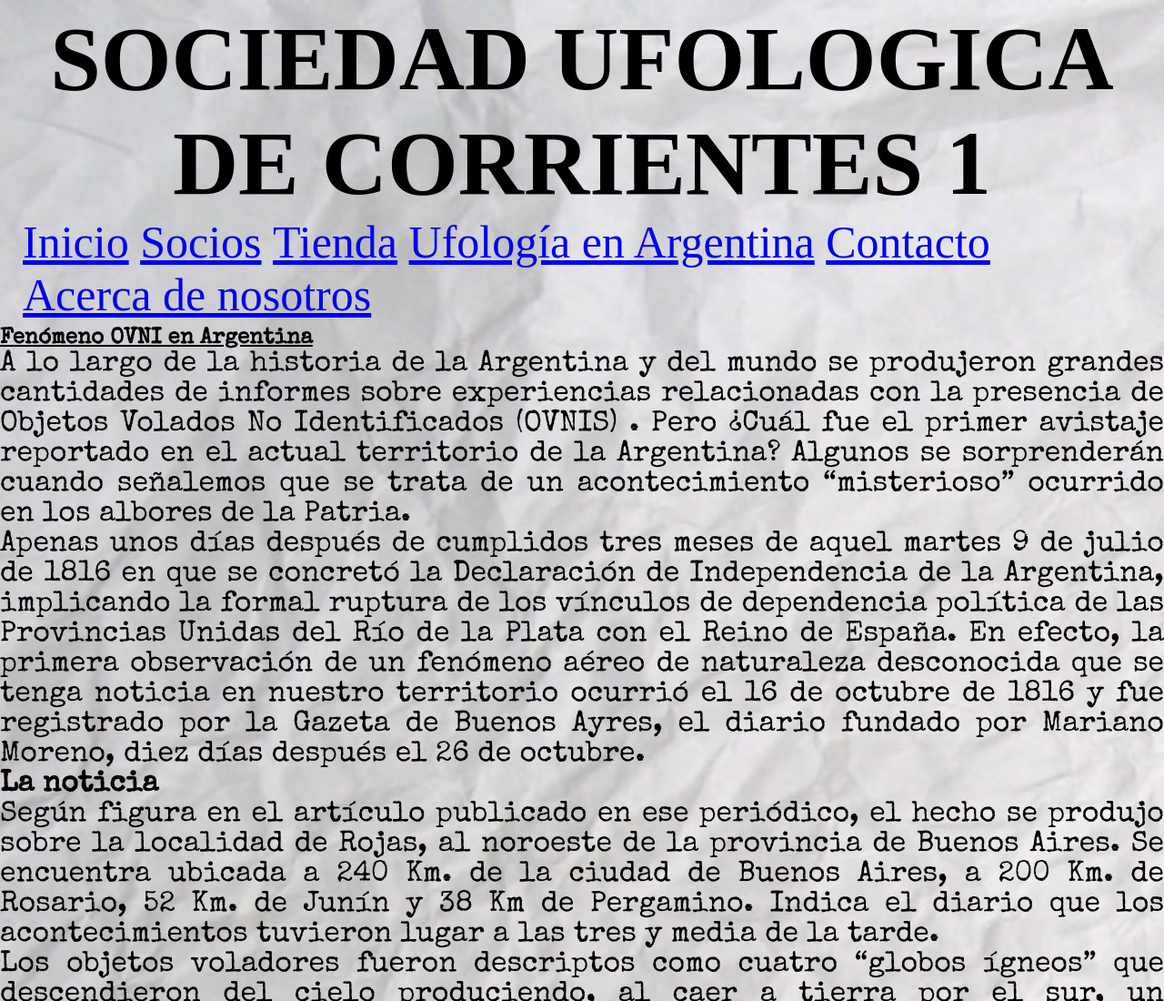
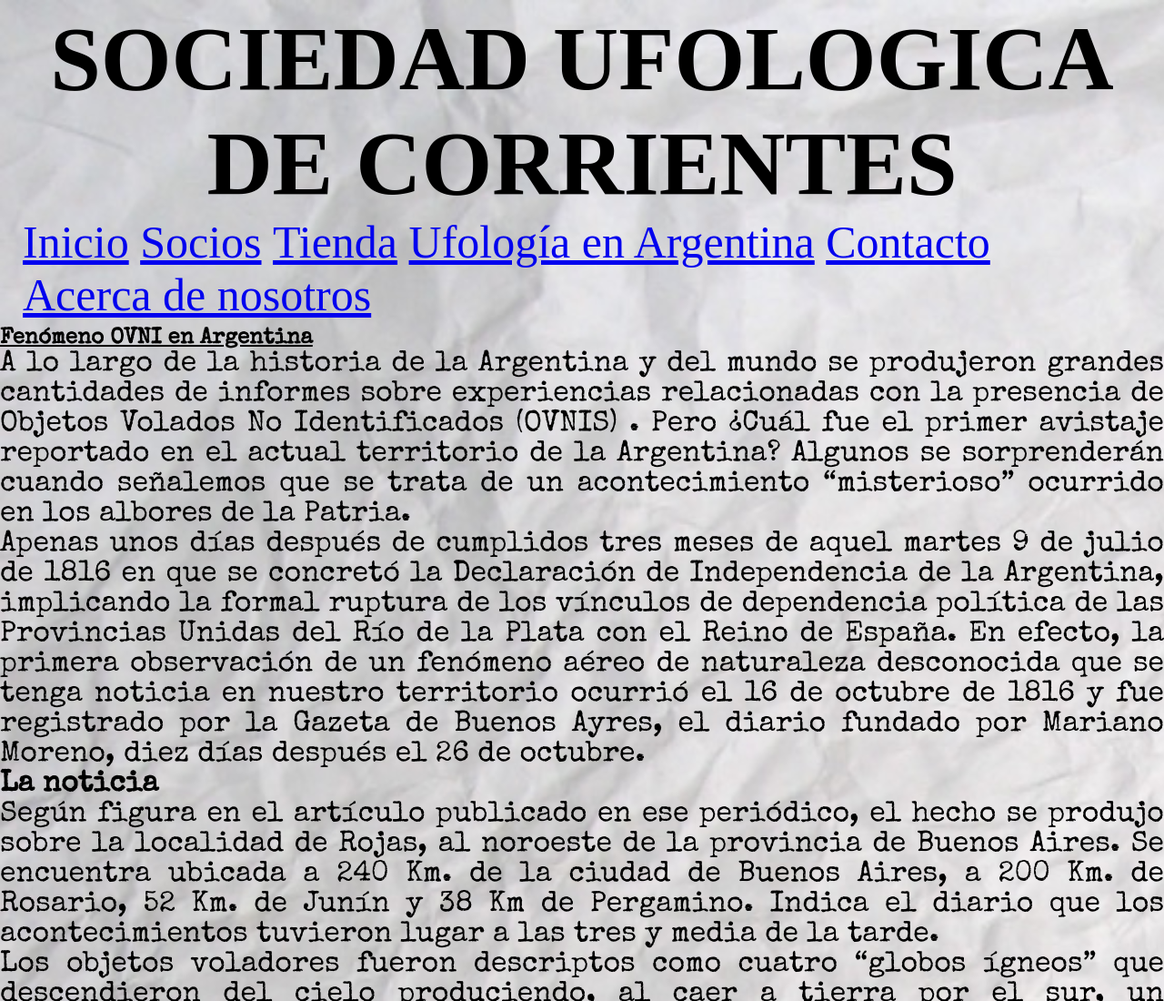
Before and after one commit to EquilibriumCODER/UfologiaEnGitHub, a website: page index.html in a window 1280 px wide. Shown: the top 1100 px of the page at 91% size. Drawn offline with nearby package versions, Linux system fonts and the light colour scheme.

Commit message:
tercera versión HTML

```diff
--- a/index.html
+++ b/index.html
@@ -15,7 +15,7 @@
 
 <body>
 <header class="specialElite, header">
-    <h1> SOCIEDAD UFOLOGICA DE CORRIENTES 1</h1>
+    <h1> SOCIEDAD UFOLOGICA DE CORRIENTES</h1>
     <nav>
       <ul>
          <li class="header_nav"><a href="#">Inicio</a></li>
```
